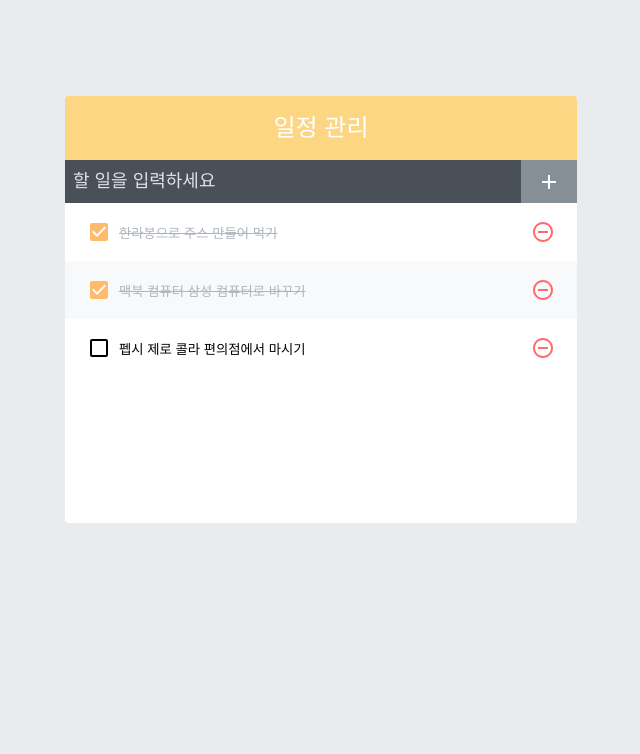
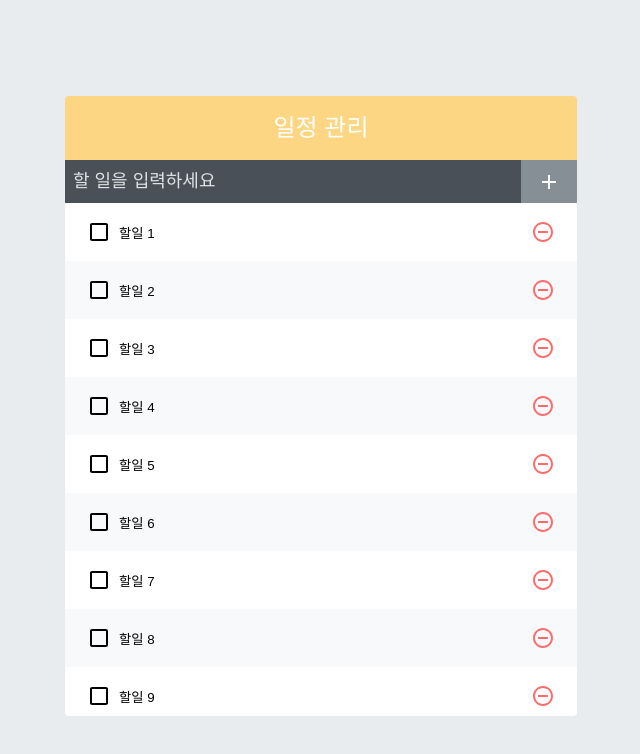
Before and after one commit to wjdgml3834/react-technique-todo-app, a React (Create React App) app: page / in a window 1280 px wide. Shown: the top 754 px of the page, without its empty margins (319-959 px from the left). Built offline with nearby package versions, Linux system fonts and the light colour scheme.

Commit message:
💩  일부러 많은 데이터 렌더링 해보기

```diff
--- a/src/App.js
+++ b/src/App.js
@@ -3,26 +3,24 @@
 import TodoInsert from "./components/TodoInsert";
 import TodoList from "./components/TodoList";
 
+function createBulkTodos() {
+  const array = [];
+  for (let i = 1; i <= 2500; i++) {
+    array.push({
+      id: i,
+      text: `할일 ${i}`,
+      checked: false,
+    });
+  }
+  return array;
+}
+
 function App() {
-  const [todos, setTodos] = useState([
-    {
-      id: 1,
-      text: "한라봉으로 주스 만들어 먹기",
-      checked: true,
-    },
-    {
-      id: 2,
-      text: "맥북 컴퓨터 삼성 컴퓨터로 바꾸기",
-      checked: true,
-    },
-    {
-      id: 3,
-      text: "펩시 제로 콜라 편의점에서 마시기",
-      checked: false,
-    },
-  ]);
+  const [todos, setTodos] = useState(createBulkTodos);
 
-  const nextId = useRef(4);
+  const nextId = useRef(2501);
+
+  console.log(nextId);
 
   const onInsert = useCallback(
     (text) => {
```
